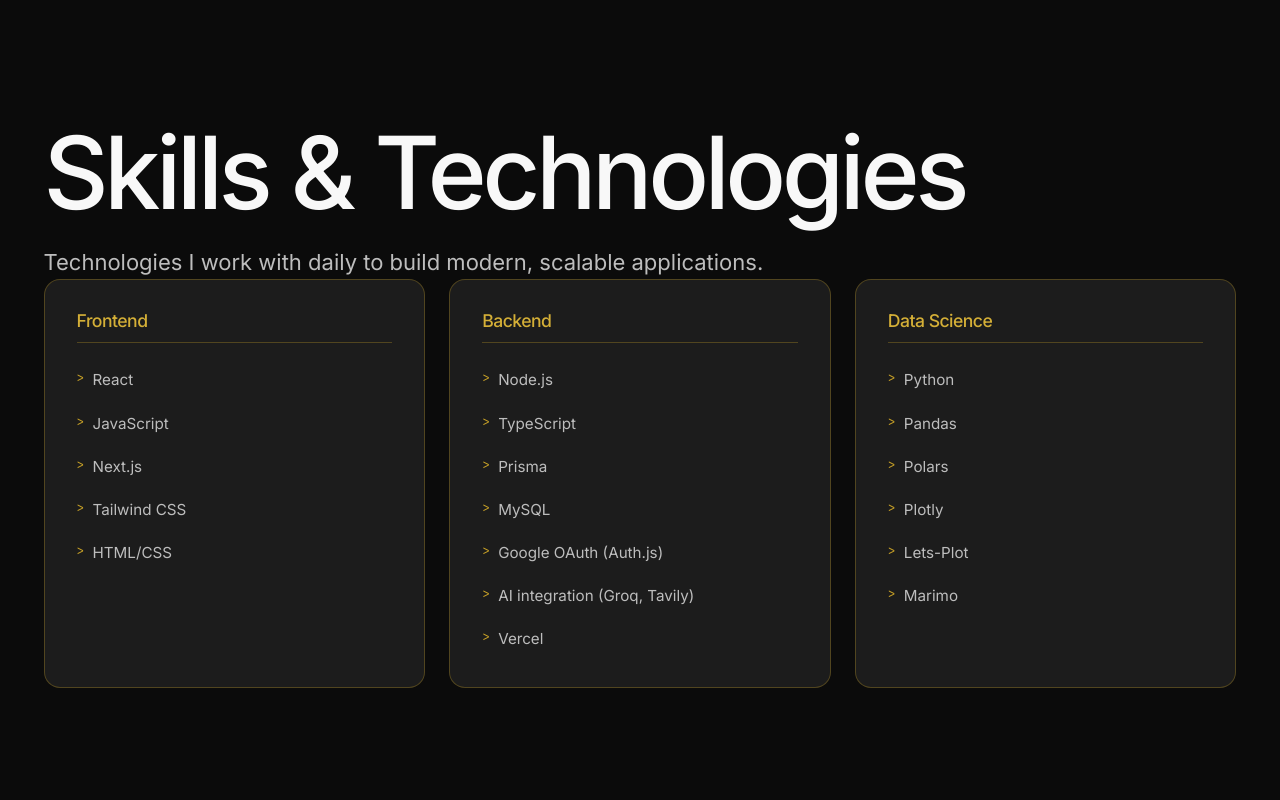
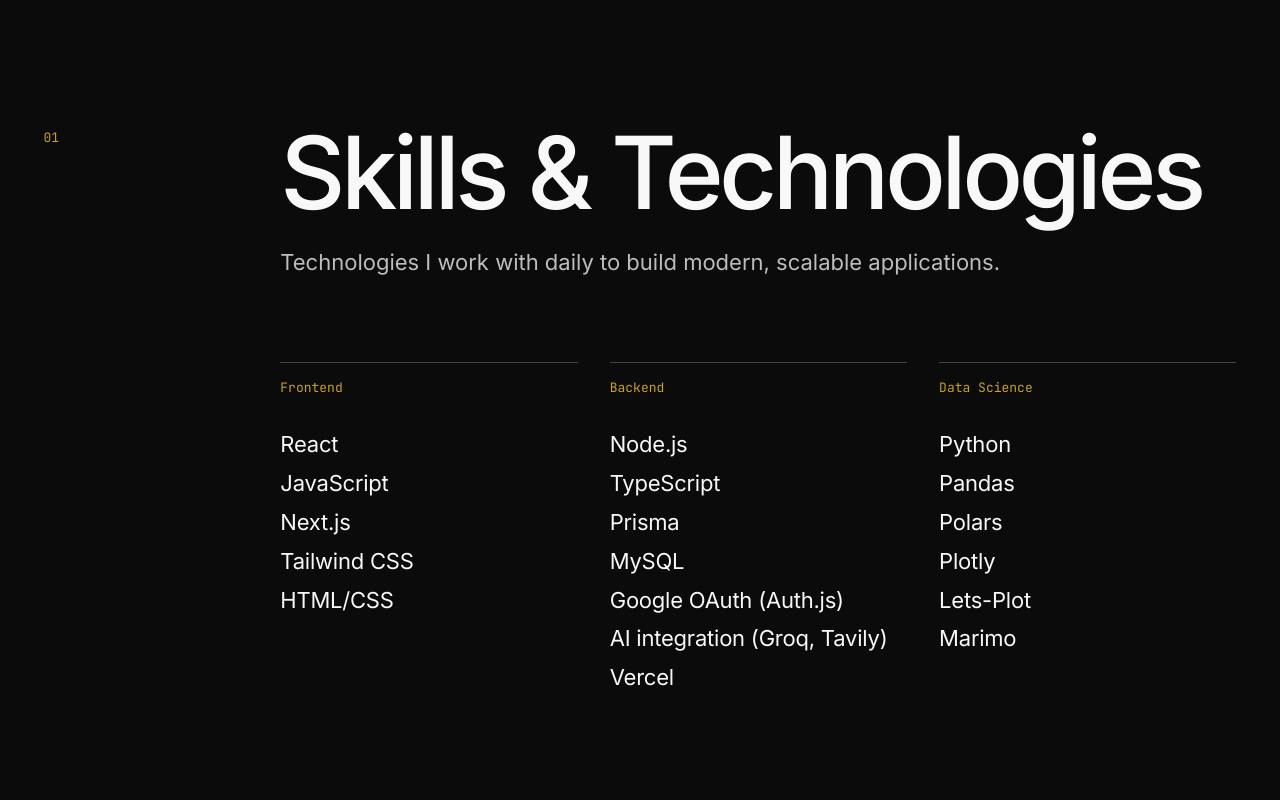
Before and after one commit to sydneyjnr/Sydney-Portfolio, a React (Vite) app: page / in a window 1280 px wide. Shown: the part 840-1640 px from the top of the page. Built offline with nearby package versions, Linux system fonts and the light colour scheme.

Commit message:
style: replace skill cards with ruled text columns

```diff
--- a/src/components/Skills.css
+++ b/src/components/Skills.css
@@ -1,70 +1,37 @@
-.skills__reveal {
-  animation: slideUp 0.6s ease forwards;
-  animation-timeline: view();
-  animation-range: entry 0% entry 30%;
+.skills__grid {
+  display: grid;
+  grid-template-columns: repeat(3, minmax(0, 1fr));
+  gap: var(--space-12) var(--col-gap);
 }
 
-@keyframes slideUp {
-  from { opacity: 0; transform: translateY(30px); }
-  to { opacity: 1; transform: translateY(0); }
+.skill-group {
+  padding-top: var(--space-4);
+  border-top: 1px solid var(--rule-strong);
 }
 
-.skills__grid {
-  display: grid;
-  grid-template-columns: repeat(auto-fit, minmax(240px, 1fr));
-  gap: 24px;
+.skill-group__title {
+  font-family: var(--font-mono);
+  font-size: var(--step-label);
+  font-weight: 400;
+  line-height: 1.4;
+  letter-spacing: 0;
+  color: var(--gold-soft);
+  margin-bottom: var(--space-8);
 }
 
-.skill-card {
-  background: var(--bg-card);
-  border: 1px solid var(--border-gold);
-  border-radius: 16px;
-  padding: 32px;
-  transition: transform 0.3s ease, box-shadow 0.3s ease;
-  animation: slideUp 0.6s ease forwards;
-  animation-timeline: view();
-  animation-range: entry 0% entry 20%;
-}
-
-.skill-card:hover {
-  transform: translateY(-4px);
-  box-shadow: 0 8px 32px rgba(212, 175, 55, 0.1);
-}
-
-.skill-card__title {
-  font-size: 1.1rem;
-  color: var(--gold-rich);
-  margin-bottom: 20px;
-  padding-bottom: 12px;
-  border-bottom: 1px solid var(--border-gold);
-}
-
-.skill-card__list {
+.skill-group__list {
   list-style: none;
   display: flex;
   flex-direction: column;
-  gap: 10px;
+  gap: var(--space-2);
+  font-size: var(--step-lead);
+  line-height: 1.4;
+  letter-spacing: -0.01em;
+  color: var(--text-primary);
 }
 
-.skill-card__item {
-  color: var(--text-secondary);
-  font-size: 0.95rem;
-  padding: 4px 0;
-  position: relative;
-  padding-left: 16px;
-}
-
-.skill-card__item::before {
-  content: '>';
-  position: absolute;
-  left: 0;
-  font-family: var(--font-mono);
-  color: var(--gold-soft);
-  font-size: 0.8rem;
-}
-
-@media (max-width: 768px) {
+@media (max-width: 1023px) {
   .skills__grid {
-    grid-template-columns: 1fr;
+    grid-template-columns: minmax(0, 1fr);
   }
 }
--- a/src/components/Skills.jsx
+++ b/src/components/Skills.jsx
@@ -24,31 +24,30 @@ const SKILLS = [
 export default function Skills() {
   return (
     <section id="skills" className="section skills">
-      <div className="skills__reveal">
+      <div className="section-head index-row" data-reveal>
+        <span className="section-index" aria-hidden="true">01</span>
+        <div>
           <h2 className="section-title">Skills & Technologies</h2>
           <p className="section-subtitle">
             Technologies I work with daily to build modern, scalable applications.
           </p>
         </div>
+      </div>
 
-      <div className="skills__grid">
-        {SKILLS.map((group, i) => (
-          <div
-            key={group.category}
-            className="skill-card"
-            style={{ animationDelay: `${i * 0.1}s` }}
-          >
-            <h3 className="skill-card__title">{group.category}</h3>
-            <ul className="skill-card__list">
+      <div className="index-row">
+        <div className="index-content skills__grid" data-reveal>
+          {SKILLS.map((group) => (
+            <div key={group.category} className="skill-group">
+              <h3 className="skill-group__title">{group.category}</h3>
+              <ul className="skill-group__list">
                 {group.items.map((skill) => (
-                <li key={skill} className="skill-card__item">
-                  {skill}
-                </li>
+                  <li key={skill}>{skill}</li>
                 ))}
               </ul>
             </div>
           ))}
         </div>
+      </div>
     </section>
   );
 }
--- a/src/index.css
+++ b/src/index.css
@@ -146,6 +146,11 @@ img {
   column-gap: var(--col-gap);
 }
 
+.index-content {
+  grid-column: 2;
+  min-width: 0;
+}
+
 .section-head {
   margin-bottom: clamp(var(--space-12), 2rem + 4vw, var(--space-24));
 }
@@ -189,6 +194,10 @@ img {
     row-gap: var(--space-4);
   }
 
+  .index-content {
+    grid-column: 1;
+  }
+
   .section-index {
     padding-top: 0;
   }
```
Lines whose indentation alone changed are shown as unchanged.
